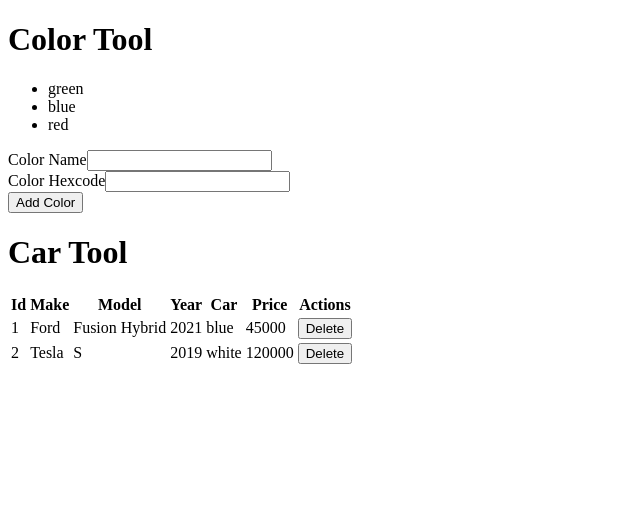
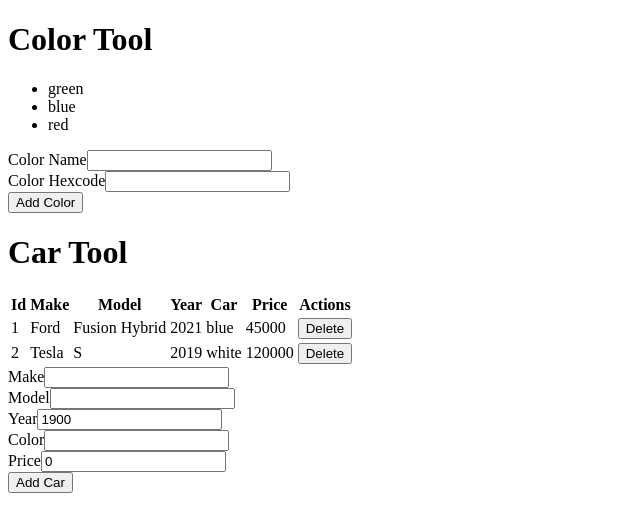
Before and after one commit to t4d-classes/bootcamp_06212021, a React (Create React App) app in the folder demo-app/: page / in a window 1280 px wide. Shown: the top 532 px of the page, without its empty margins (0-640 px from the left). Built offline with nearby package versions, Linux system fonts and the light colour scheme.

Commit message:
add day 2 solutions

```diff
--- a/demo-app/src/components/CarTool.js
+++ b/demo-app/src/components/CarTool.js
@@ -2,16 +2,39 @@ import { useState } from "react";
 
 import { CarTable } from "./CarTable";
 
-export const CarTool = (props) => {
-  const [cars, setCars] = useState([...props.cars]);
+export const CarTool = ({cars: initialCars }) => {
+  const [cars, setCars] = useState([...initialCars]);
+
+  const [
+    carForm,
+    setCarForm,
+  ] = useState({
+    make: '',
+    model: '',
+    year: 1900,
+    color: '',
+    price: 0,
+  });
+
+  const change = e => {
+    setCarForm({
+      ...carForm,
+      [e.target.name]: e.target.value,
+    });
+  };
 
   const addCar = () => {
-    // code which used setCars to add a car...
+    setCars([
+      ...cars,
+      {
+        ...carForm,
+        id: Math.max(...cars.map(c => c.id)) + 1,
+      }
+    ])
   };
 
   const deleteCar = (carId) => {
-    // code which calls setCars and filter to delete a car....
-    setCars(cars.filter((c) => c.id !== carId));
+    setCars(cars.filter(c => c.id !== carId));
   };
 
   return (
@@ -20,6 +43,62 @@ export const CarTool = (props) => {
         <h1>Car Tool</h1>
       </header>
       <CarTable cars={cars} onDeleteCar={deleteCar} />
+      <form>
+        <div>
+          <label htmlFor="make-input">Make</label>
+          <input
+            type="text"
+            id="make-input"
+            value={carForm.make}
+            onChange={change}
+            name="make"
+          />
+        </div>
+        <div>
+          <label htmlFor="model-input">Model</label>
+          <input
+            type="text"
+            id="model-input"
+            value={carForm.model}
+            onChange={change}
+            name="model"
+          />
+        </div>
+        <div>
+          <label htmlFor="year-input">Year</label>
+          <input
+            type="text"
+            id="year-input"
+            value={carForm.year}
+            onChange={change}
+            name="year"
+          />
+        </div>
+        <div>
+          <label htmlFor="color-input">Color</label>
+          <input
+            type="text"
+            id="color-input"
+            value={carForm.color}
+            onChange={change}
+            name="color"
+          />
+        </div>
+        <div>
+          <label htmlFor="price-input">Price</label>
+          <input
+            type="text"
+            id="price-input"
+            value={carForm.price}
+            onChange={change}
+            name="price"
+          />
+        </div>
+        <button type="button" onClick={addCar}>
+          Add Car
+        </button>
+      </form>
+
     </>
   );
 };
--- /dev/null
+++ b/demo-app/src/components/ColorList.js
@@ -0,0 +1,9 @@
+export const ColorList = ({ colors }) => {
+  return (
+    <ul>
+      {colors.map(c => (
+        <li key={c.id}>{c.name}</li>
+      ))}
+    </ul>
+  );
+};
--- a/demo-app/src/components/ColorTool.js
+++ b/demo-app/src/components/ColorTool.js
@@ -1,5 +1,7 @@
 import { useState } from "react";
 
+import { ToolHeader } from './ToolHeader';
+import { ColorList } from './ColorList';
 import { ColorForm } from "./ColorForm";
 
 export const ColorTool = ({ colors: initialColors }) => {
@@ -8,10 +10,8 @@ export const ColorTool = ({ colors: initialColors }) => {
 
   const addColor = (newColor) => {
     setColors([
-      // array spread operator
       ...colors,
       {
-        // object spread operator
         ...newColor,
         id: Math.max(...colors.map((c) => c.id)) + 1,
       },
@@ -20,14 +20,8 @@ export const ColorTool = ({ colors: initialColors }) => {
 
   return (
     <>
-      <header>
-        <h1>Color Tool</h1>
-      </header>
-      <ul>
-        {colors.map((c) => (
-          <li key={c.id}>{c.name}</li>
-        ))}
-      </ul>
+      <ToolHeader headerText="Color Tool" />
+      <ColorList colors={colors} />
       <ColorForm buttonText="Add Color" onSubmitForm={addColor} />
     </>
   );
--- /dev/null
+++ b/demo-app/src/components/ToolHeader.js
@@ -0,0 +1,9 @@
+export const ToolHeader = ({ headerText }) => {
+
+  return (
+    <header>
+      <h1>{headerText}</h1>
+    </header>
+  );
+
+};
```
Also changed, not shown: 1 other file (tests, documents, lock files or other folders).
